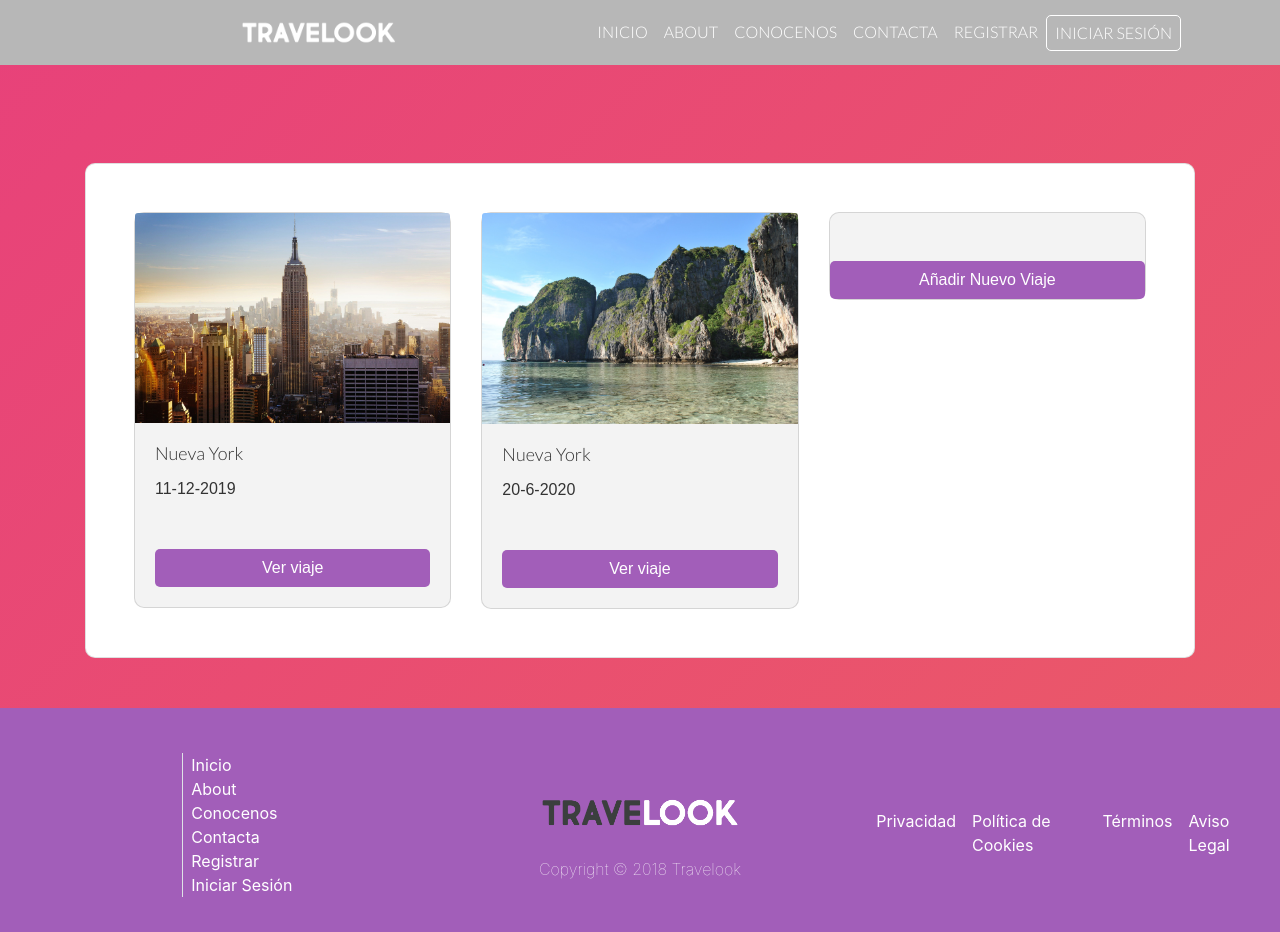
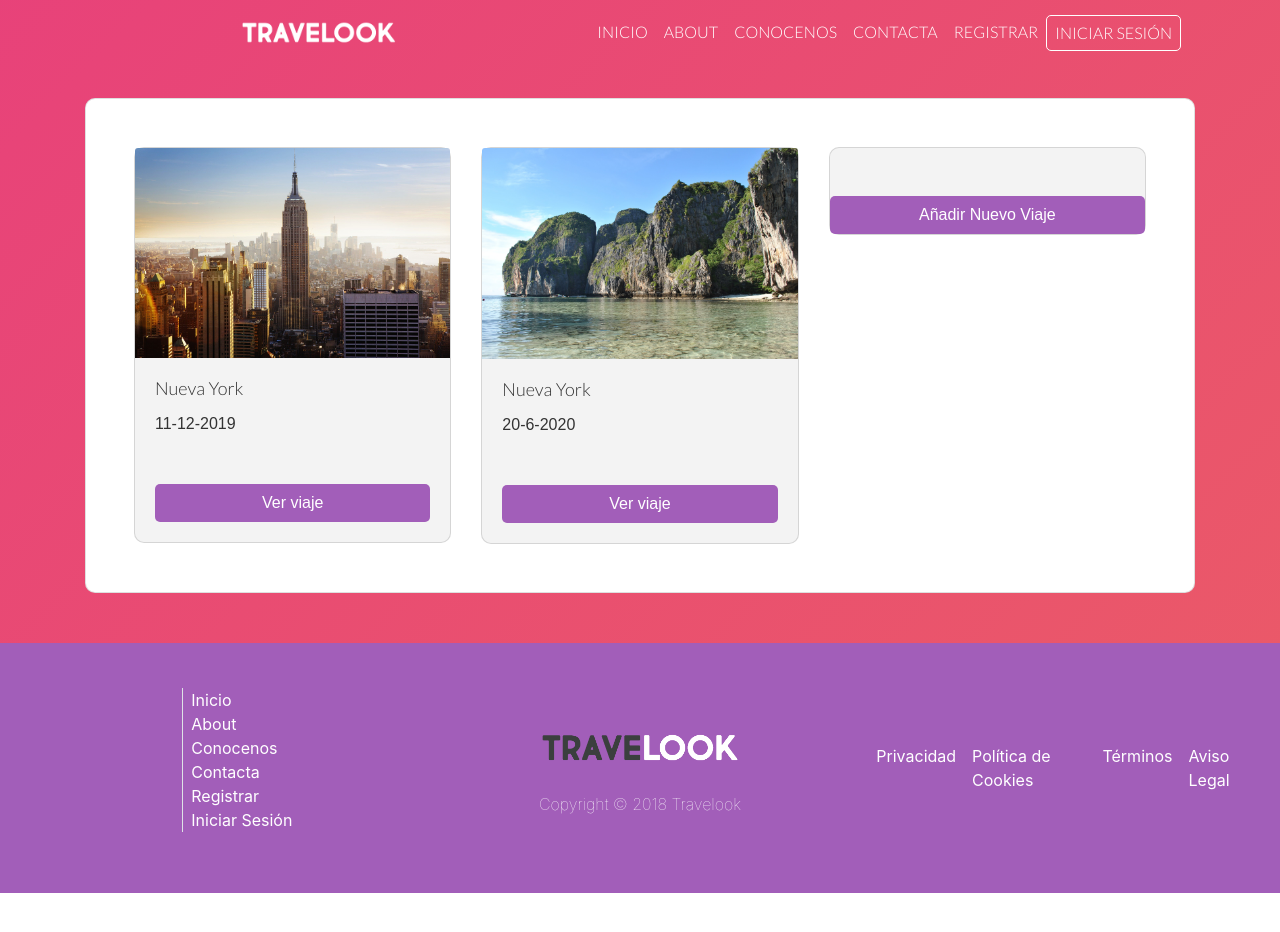
Before and after one commit to CarlosJoseMecha/Travelook, a plain HTML site: page viajes.html in a window 1280 px wide. After the commit the page ends 893 px from the top, so only its background shows below. Drawn offline with nearby package versions, Linux system fonts and the light colour scheme.

Commit message:
parcheado algunos fallos

```diff
--- a/css/style.css
+++ b/css/style.css
@@ -14,7 +14,7 @@ html {
 }
 
 body {
-  background: #ccc;
+  /* background: #ccc; */
 }
 
 /*******************NAVBAR*********************/
@@ -34,7 +34,7 @@ body {
 }
 
 .navbar {
-  background: rgba(0, 0, 0, 0.1);
+  background: rgba(0, 0, 0, 0.0);
   transition: .5s;
 }
 
--- a/viajes.html
+++ b/viajes.html
@@ -22,7 +22,7 @@
 <body>
   <div class="site">
     <!-- Navigation -->
-    <nav class="navbar navbar-expand-sm sticky-top" id="mainNavbar">
+    <nav class="navbar navbar-expand-sm fixed-top " id="mainNavbar">
       <div class="container-fluid">
         <a href="index.html" class="navbar-brand">
           <img src="assets/img/logos/logo-white.png" alt="travelook-logo">
@@ -55,7 +55,7 @@
       </div>
     </nav>
     <!-- Navigation Fin -->
-    <!-- Empezar a codificar aqui -->
+    <!-- Viajes Section -->
     <section id="viajes-section" class="gradient-flow">
       <div class="container-fluid  " style="padding-top: 50px; padding-bottom: 50px;">
         <div class="container pt-5 my-10">
@@ -89,10 +89,9 @@
             </div>
           </div>
         </div>
-
       </div>
     </section>
-    <!-- Terminar aqui -->
+    <!-- Viajes section fin -->
     <!-- Footer -->
     <footer id="footer-section" class="bg-purple d-flex align-items-center">
       <div class="container-fluid ">
```
Also changed, not shown: app.html (+1 -1 lines), appTiempo.html (+1 -1 lines), contacto.html (+1 -1 lines), index.html (+1 -1 lines), perfil.html (+1 -1 lines).
